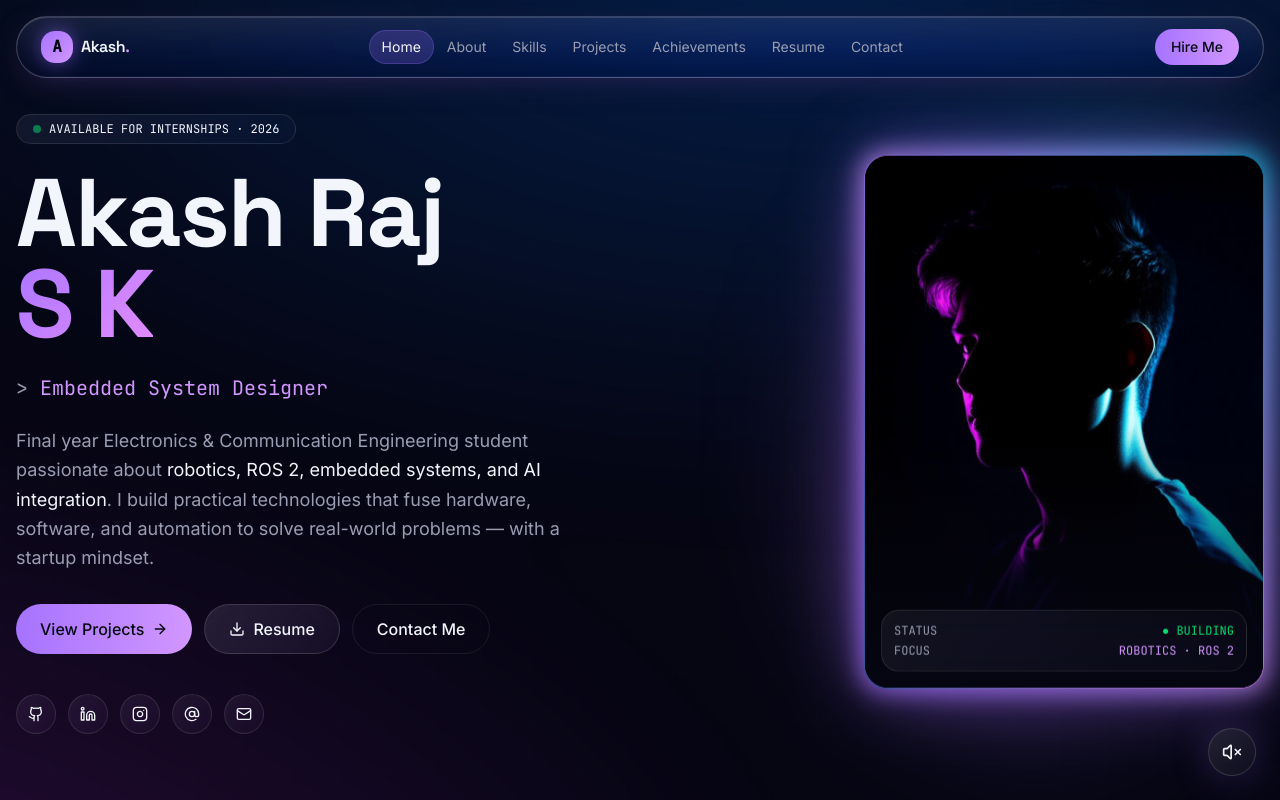
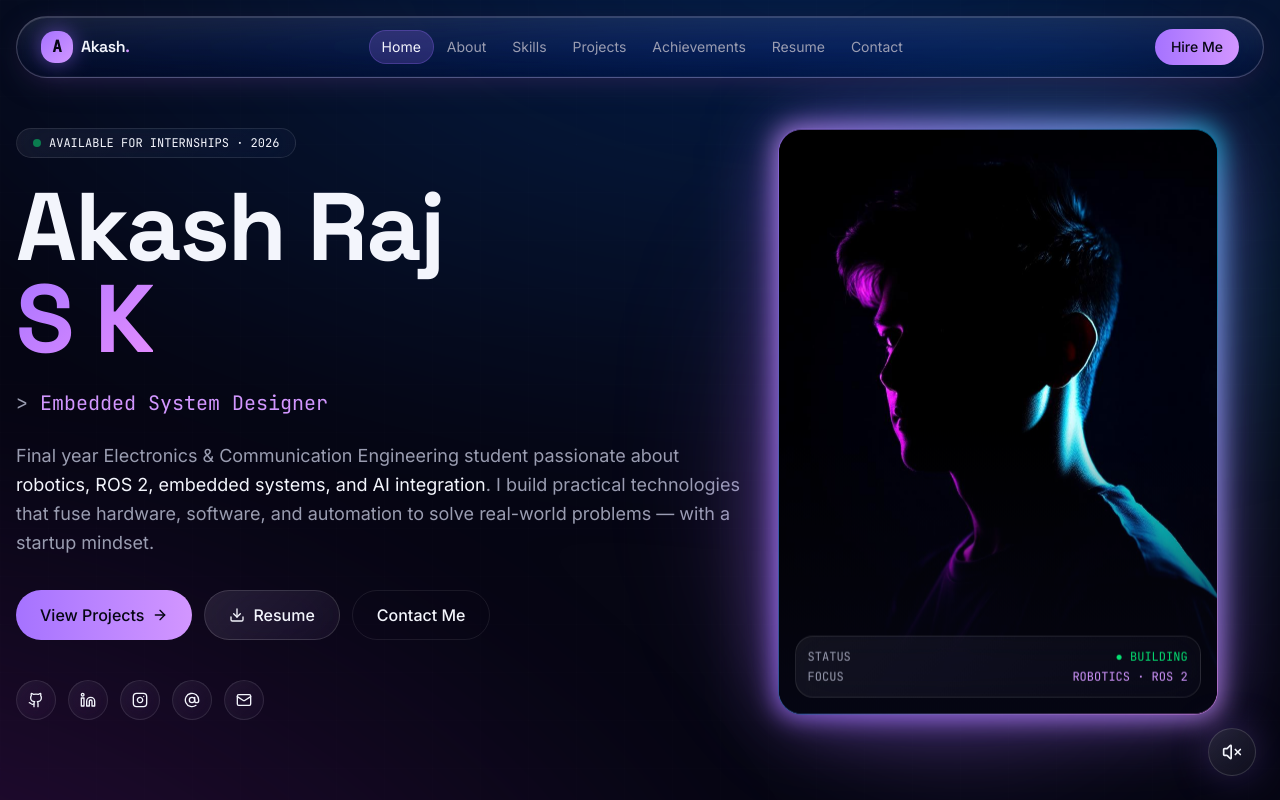
Before and after one commit to AkashRaj-23/portfolio, a React (Vite) app: page / in a window 1280 px wide. Shown: the top 800 px of the page. Built offline with nearby package versions, Linux system fonts and the light colour scheme.

Commit message:
hero section layout correction

```diff
--- a/src/components/portfolio/Hero.tsx
+++ b/src/components/portfolio/Hero.tsx
@@ -41,7 +41,7 @@ export function Hero() {
   return (
     <section id="home" className="relative min-h-screen flex items-center pt-28 pb-16 overflow-hidden">
       <div className="container mx-auto px-4 relative z-10">
-        <div className="grid lg:grid-cols-[1.2fr_1fr] gap-12 lg:gap-12 items-center">
+        <div className="grid lg:grid-cols-[1.4fr_1fr] xl:grid-cols-[1.5fr_1fr] gap-12 lg:gap-6 xl:gap-8 items-center">
 
           <div className="space-y-6 animate-fade-in text-center lg:text-left">
             <div className="inline-flex items-center gap-2 px-4 py-1.5 rounded-full glass text-xs font-mono">
@@ -59,7 +59,7 @@ export function Hero() {
               <span className="inline-block w-[2px] h-5 bg-primary-glow ml-1 align-middle animate-blink" />
             </div>
 
-            <p className="text-base md:text-lg text-muted-foreground max-w-xl leading-relaxed mx-auto lg:mx-0">
+            <p className="text-base md:text-lg text-muted-foreground max-w-xl lg:max-w-2xl xl:max-w-3xl leading-relaxed mx-auto lg:mx-0">
               Final year Electronics & Communication Engineering student passionate about{" "}
               <span className="text-foreground">robotics, ROS 2, embedded systems, and AI integration</span>.
               I build practical technologies that fuse hardware, software, and automation to
@@ -110,7 +110,7 @@ export function Hero() {
           </div>
 
           {/* Portrait — appears below intro on mobile, right side on desktop */}
-          <div className="relative animate-fade-in flex justify-center lg:justify-self-end">
+          <div className="relative animate-fade-in flex justify-center lg:justify-self-start">
             <HeroPortrait />
           </div>
         </div>
@@ -125,7 +125,7 @@ function HeroPortrait() {
       <div className="absolute -inset-8 bg-gradient-to-tr from-primary/40 via-transparent to-cyan/30 blur-3xl rounded-full" aria-hidden />
       <div className="relative">
         <div className="absolute -inset-1 bg-gradient-to-tr from-primary via-primary-glow to-cyan rounded-3xl opacity-70 blur-md" />
-        <div className="relative rounded-3xl overflow-hidden border-gradient glow-strong w-[260px] sm:w-[320px] md:w-[380px] lg:w-[400px] aspect-[3/4]">
+        <div className="relative rounded-3xl overflow-hidden border-gradient glow-strong w-[260px] sm:w-[320px] md:w-[380px] lg:w-[400px] xl:w-[440px] aspect-[3/4]">
           <img src={profile} alt="Akash Raj S K portrait" className="w-full h-full object-cover" loading="eager" />
           <div className="absolute inset-0 bg-gradient-to-t from-background via-transparent to-transparent" />
           <div className="absolute bottom-4 left-4 right-4 glass rounded-xl p-3 font-mono text-xs">
```
